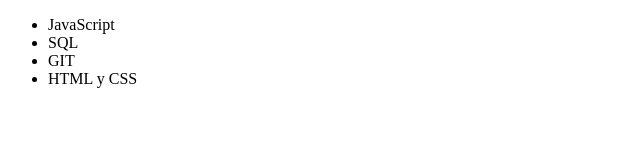
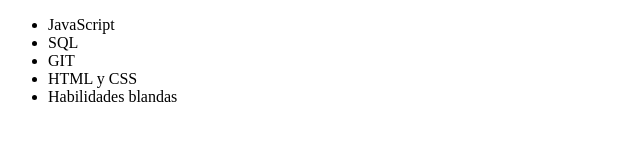
Before and after one commit to UhriG/alura-git, a plain HTML site: page index.html in a window 1280 px wide. Shown: the whole page, without its empty margins (0-640 px from the left). Drawn offline with Linux system fonts and the light colour scheme.

Commit message:
Adicion de nuevo curso al listado en index.html

```diff
--- a/index.html
+++ b/index.html
@@ -12,6 +12,7 @@
 			<li>SQL</li>
 			<li>GIT</li>
 			<li>HTML y CSS</li>
+			<li>Habilidades blandas</li>
 		</ul>
 	</body>
 </html>
```
